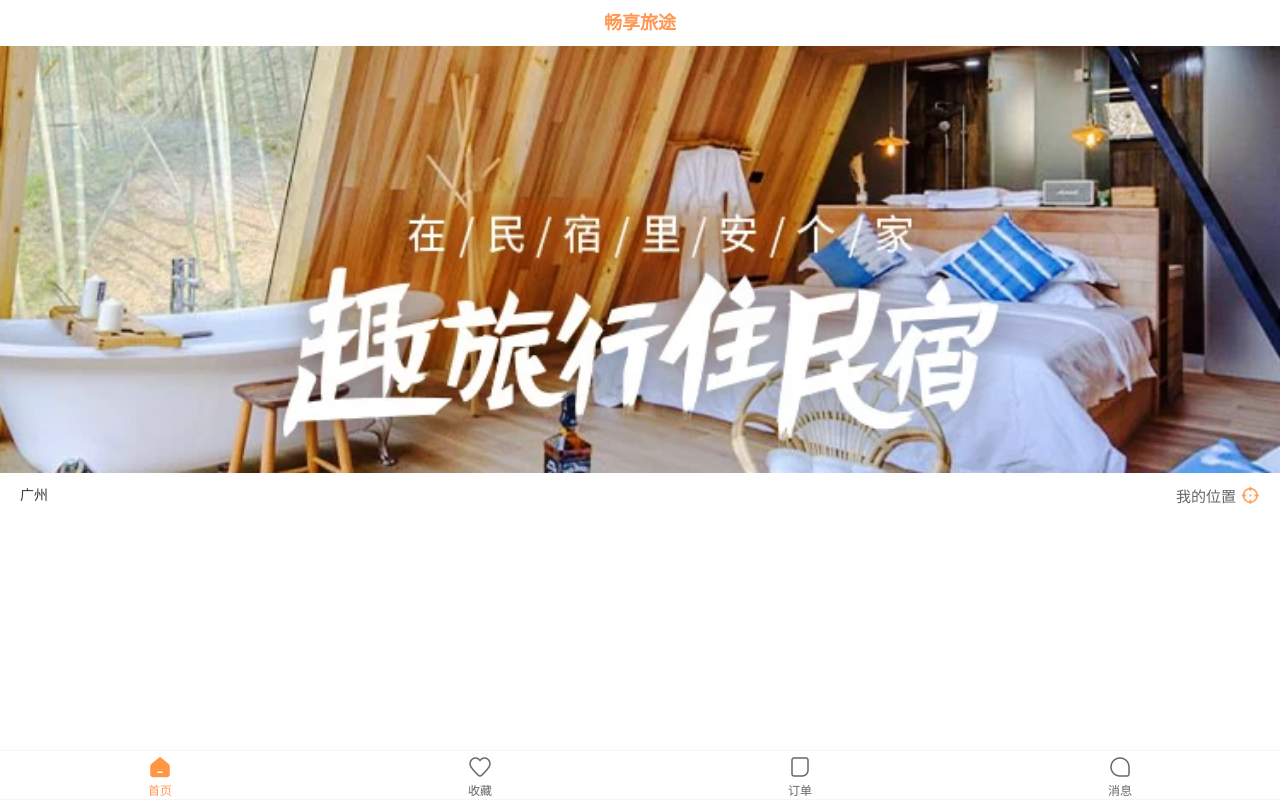
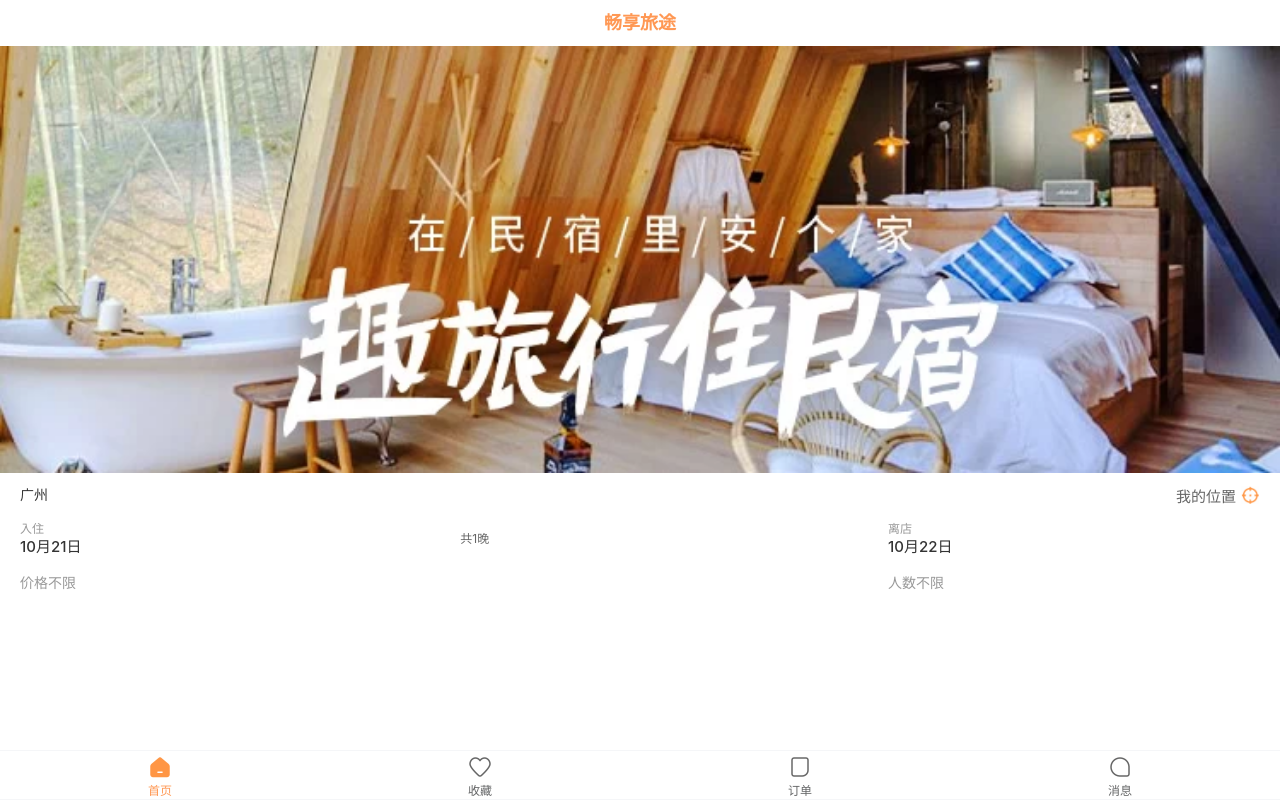
Before and after one commit to zhang-zmj/mj-trip, a Vue app: page /#/home in a window 1280 px wide. Built offline with nearby package versions, Linux system fonts and the light colour scheme.

Commit message:
日期的创建

```diff
--- a/package.json
+++ b/package.json
@@ -8,6 +8,7 @@
   },
   "dependencies": {
     "axios": "^1.1.3",
+    "dayjs": "^1.11.6",
     "normalize.css": "^8.0.1",
     "pinia": "^2.0.23",
     "vant": "^3.6.4",
--- a/src/assets/css/common.css
+++ b/src/assets/css/common.css
@@ -20,3 +20,7 @@ body {
   background-color: #fff;
   overflow-y: auto;
 }
+
+.bottom-gray-line {
+  border-bottom: 1px solid var(--line-color);
+}
--- /dev/null
+++ b/src/utils/format_date.js
@@ -0,0 +1,9 @@
+import dayjs from 'dayjs'
+
+export function formatMonthDay(date) {
+  return dayjs(date).format("MM月DD日")
+}
+
+export function getDiffDays(startDate, endDate) {
+  return dayjs(endDate).diff(startDate, "day")
+}
--- a/src/views/home/component/home-location.vue
+++ b/src/views/home/component/home-location.vue
@@ -1,10 +1,45 @@
 <template>
-  <div class="location">
-    <div class="city" @click="cityClick">{{ currentCity.cityName }}</div>
-    <div class="position" @click="postionClick">
-      <span class="text">我的位置</span>
-      <img src="@/assets/img/home/icon_location.png" />
+  <div class="search-box">
+    <!-- 位置信息 -->
+    <div class="location">
+      <div class="city" @click="cityClick">{{ currentCity.cityName }}</div>
+      <div class="position" @click="postionClick">
+        <span class="text">我的位置</span>
+        <img src="@/assets/img/home/icon_location.png" />
+      </div>
     </div>
+
+    <!-- 日期范围 -->
+    <div class="section date-range bottom-gray-line" @click="showCalendar = true">
+      <div class="start">
+        <div class="date">
+          <span class="tip">入住</span>
+          <span class="time">{{ startDate }}</span>
+        </div>
+        <div class="stay">共{{ stayCount }}晚</div>
+      </div>
+      <div class="end">
+        <div class="date">
+          <span class="tip">离店</span>
+          <span class="time">{{ endDate }}</span>
+        </div>
+      </div>
+    </div>
+
+    <van-calendar
+      v-model:show="showCalendar"
+      type="range"
+      color="#ff9854"
+      :round="false"
+      :show-confirm="false"
+      @confirm="onConfirm"
+    />
+  </div>
+
+  <!-- 价格/人数选择 -->
+  <div class="section price-counter bottom-gray-line">
+    <div class="start">价格不限</div>
+    <div class="end">人数不限</div>
   </div>
 </template>
 
@@ -12,6 +47,9 @@
 import { useRouter } from 'vue-router'
 import useCityStore from '@/stores/modules/city'
 import { storeToRefs } from 'pinia'
+import { ref } from 'vue'
+import { formatMonthDay, getDiffDays } from '@/utils/format_date'
+
 const router = useRouter()
 
 const cityClick = () => {
@@ -37,6 +75,27 @@ const postionClick = () => {
 //获取当前城市
 const cityStore = useCityStore()
 const { currentCity } = storeToRefs(cityStore)
+
+// 日期范围的处理
+const nowDate = new Date()
+const newDate = new Date()
+newDate.setDate(nowDate.getDate() + 1)
+
+const startDate = ref(formatMonthDay(nowDate))
+const endDate = ref(formatMonthDay(newDate))
+const stayCount = ref(getDiffDays(nowDate, newDate))
+
+const showCalendar = ref(false)
+const onConfirm = value => {
+  // 1.设置日期
+  const selectStartDate = value[0]
+  const selectEndDate = value[1]
+  startDate.value = formatMonthDay(selectStartDate)
+  endDate.value = formatMonthDay(selectEndDate)
+  stayCount.value = getDiffDays(selectStartDate, selectEndDate)
+  // 2.隐藏日历
+  showCalendar.value = false
+}
 </script>
 
 <style lang="less" scoped>
@@ -65,4 +124,58 @@ const { currentCity } = storeToRefs(cityStore)
     }
   }
 }
+
+.section {
+  display: flex;
+  flex-wrap: wrap;
+  align-items: center;
+  padding: 0 20px;
+  color: #999;
+  height: 44px;
+
+  .start {
+    flex: 1;
+    display: flex;
+    height: 44px;
+    align-items: center;
+  }
+
+  .end {
+    min-width: 30%;
+    padding-left: 20px;
+  }
+
+  .date {
+    display: flex;
+    flex-direction: column;
+
+    .tip {
+      font-size: 12px;
+      color: #999;
+    }
+
+    .time {
+      margin-top: 3px;
+      color: #333;
+      font-size: 15px;
+      font-weight: 500;
+    }
+  }
+}
+
+.date-range {
+  height: 44px;
+  .stay {
+    flex: 1;
+    text-align: center;
+    font-size: 12px;
+    color: #666;
+  }
+}
+
+.price-counter {
+  .start {
+    border-right: 1px solid var(--line-color);
+  }
+}
 </style>
```
Also changed, not shown: 1 other file (tests, documents, lock files or other folders).
